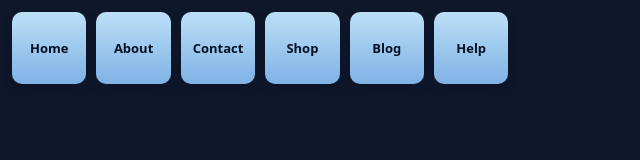
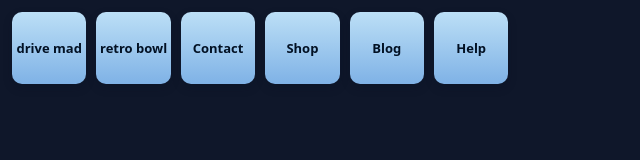
Before and after one commit to dkmelter/67, a plain HTML site: page index.html in a window 1280 px wide. Shown: the full height of the page, 0-640 px from the left. Drawn offline with Linux system fonts and the light colour scheme.

Commit message:
Update index.html

```diff
--- a/index.html
+++ b/index.html
@@ -49,8 +49,8 @@
   <script>
     // ✏️ Change the button names and destinations here:
     const buttons = [
-      { name: "Home", href: "https://example.com/home" },
-      { name: "About", href: "https://example.com/about" },
+      { name: "drive mad", href: "https://example.com/home" },
+      { name: "retro bowl", href: "https://example.com/about" },
       { name: "Contact", href: "https://example.com/contact" },
       { name: "Shop", href: "https://example.com/shop" },
       { name: "Blog", href: "https://example.com/blog" },
```
